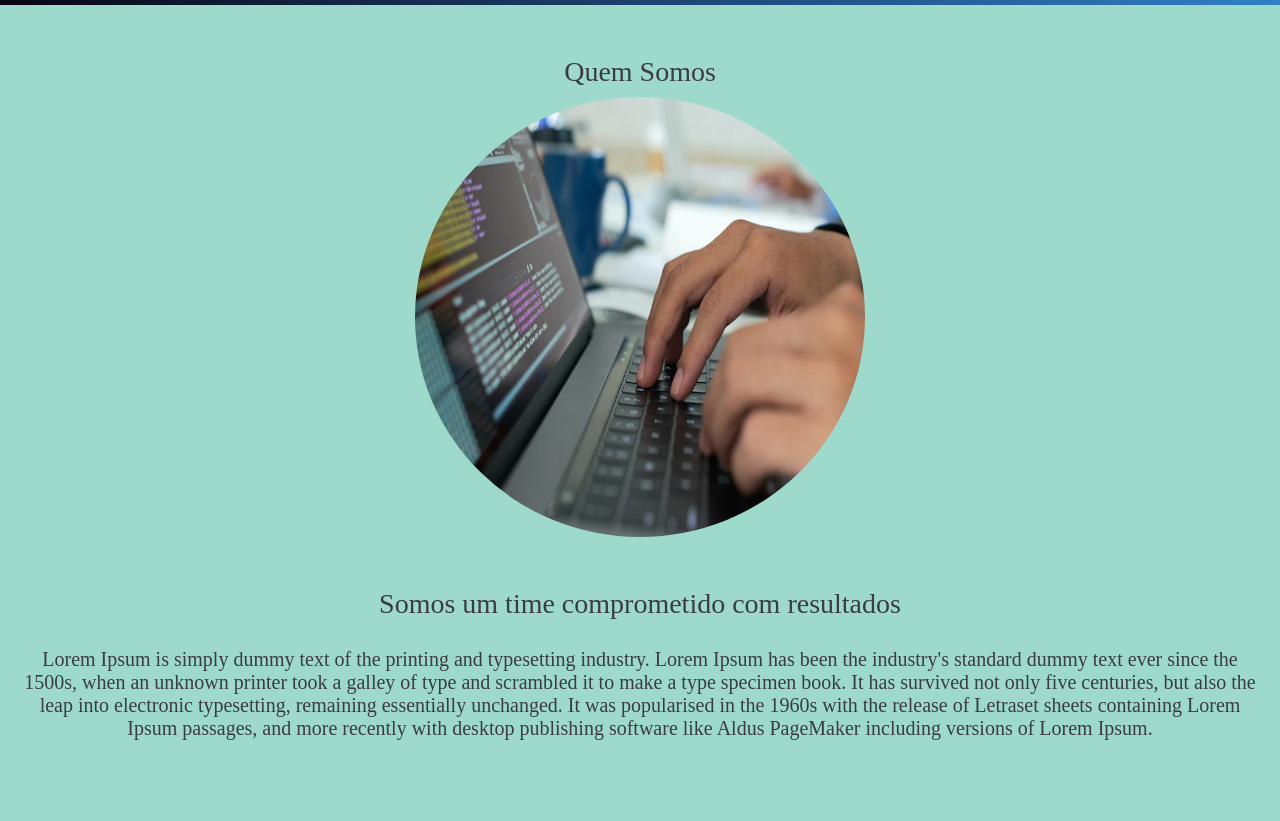
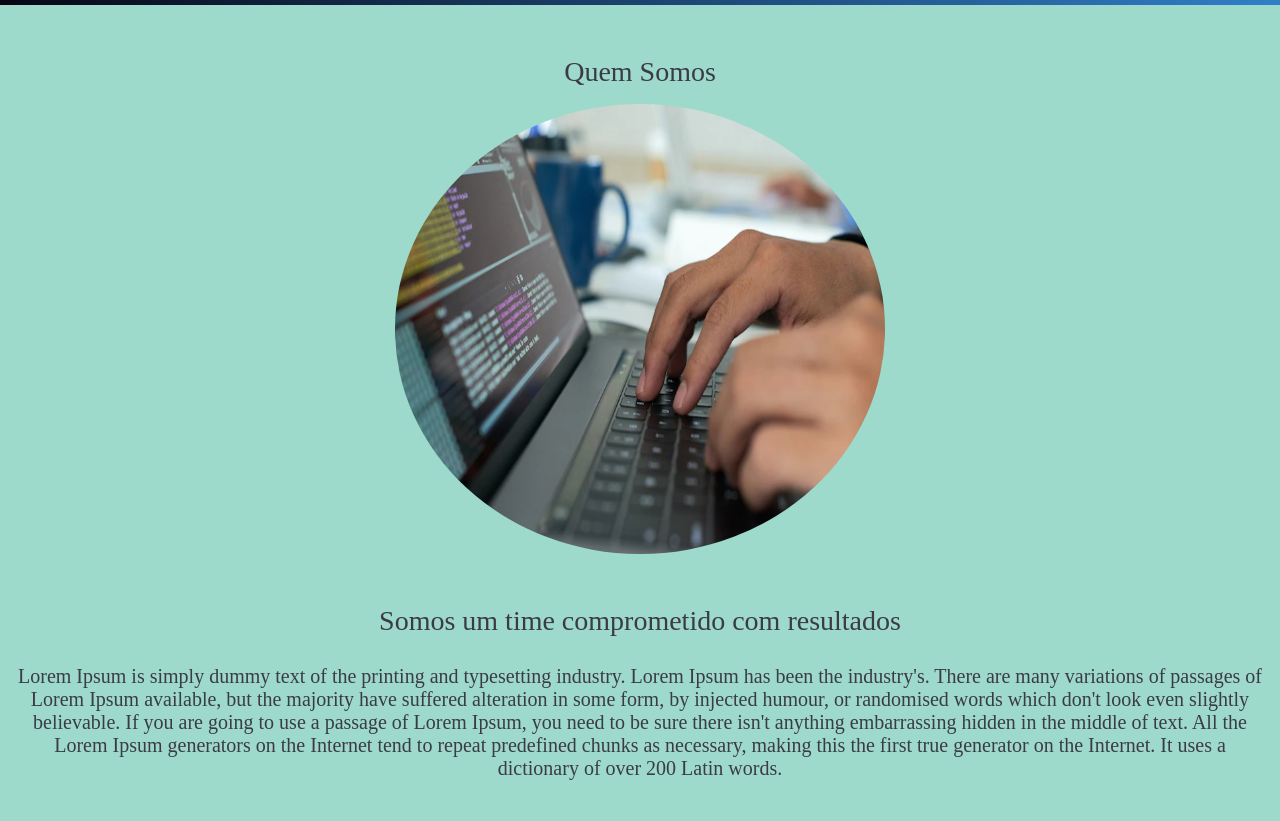
Before and after one commit to karencrosaria/kren-bootstrap-page, a plain HTML site: page index.html in a window 1280 px wide. Shown: the part 171-992 px from the top of the page. Drawn offline with Linux system fonts and the light colour scheme.

Commit message:
third commit

```diff
--- a/index.html
+++ b/index.html
@@ -36,19 +36,21 @@
       </div>
     </nav>
   </nav>
-  <section id="quemsomos">
+  <section id="quem-somos">
     <div class="container-fluid quem-somos text-center margin">
-      <h3>Quem Somos</h3>
-      <img src="/images/trabalhando-no-codigo_1098-19858.webp" class="rounded-circle" width="450" height="440">
+      <h3 class="margin">Quem Somos</h3>
+      <div class="col-md-12">
+        <img src="/images/trabalhando-no-codigo_1098-19858.webp" class="rounded-circle" width="490" height="450">
+      </div>
       <h3 class="somos">Somos um time comprometido com resultados</h3>
       <p class="texto">Lorem Ipsum is simply dummy text of the printing and typesetting industry. Lorem Ipsum has been
-        the industry's
-        standard dummy text ever since the 1500s, when an unknown printer took a galley of type and scrambled it to make
-        a type specimen book. It has survived not only five centuries, but also the leap into electronic typesetting,
-        remaining essentially unchanged. It was popularised in the 1960s with the release of Letraset sheets containing
-        Lorem Ipsum passages, and more recently with desktop publishing software like Aldus PageMaker including versions
-        of Lorem Ipsum.</p>
+        the industry's. There are many variations of passages of Lorem Ipsum available, but the majority have suffered
+        alteration in some form, by injected humour, or randomised words which don't look even slightly believable. If
+        you are going to use a passage of Lorem Ipsum, you need to be sure there isn't anything embarrassing hidden in
+        the middle of text. All the Lorem Ipsum generators on the Internet tend to repeat predefined chunks as
+        necessary, making this the first true generator on the Internet. It uses a dictionary of over 200 Latin words.</p>
     </div>
+
   </section>
   <section id="parceiros">
     <div class="container-fluid parceiros text-center margin">
@@ -190,11 +192,13 @@
   </section>
   <footer id="rodape">
     <div class="container-fluid footer text-center margin">
-    <p>Desenvolvido por: Karen Cristina <br>
-    <a href="https://github.com/karencrosaria">Github</a></p>
-    <h6>Julho,2022</h6>
+      <p>Desenvolvido por: Karen Cristina <br>
+        <a href="https://github.com/karencrosaria">Github</a>
+      </p>
+      <h6>Julho,2022</h6>
     </div>
   </footer>
+  <script src="/bootstrap/js/script.js"></script>
 </body>
 
 </html>
```
